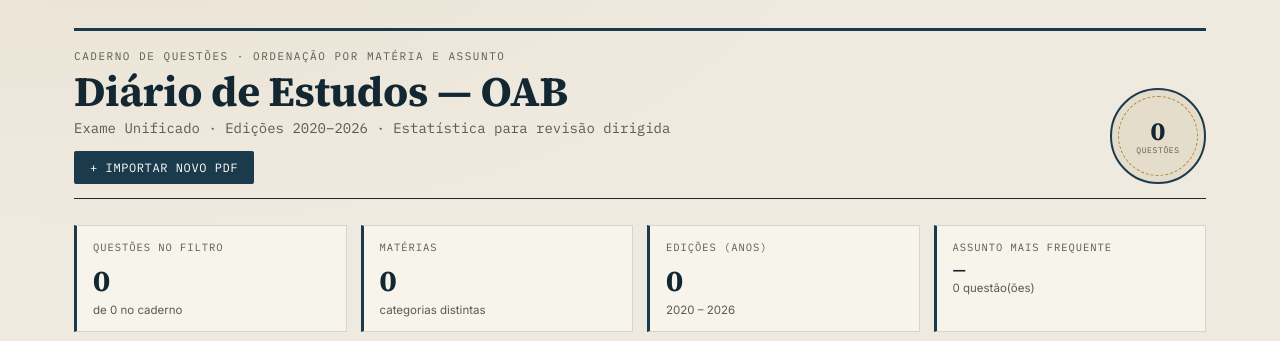
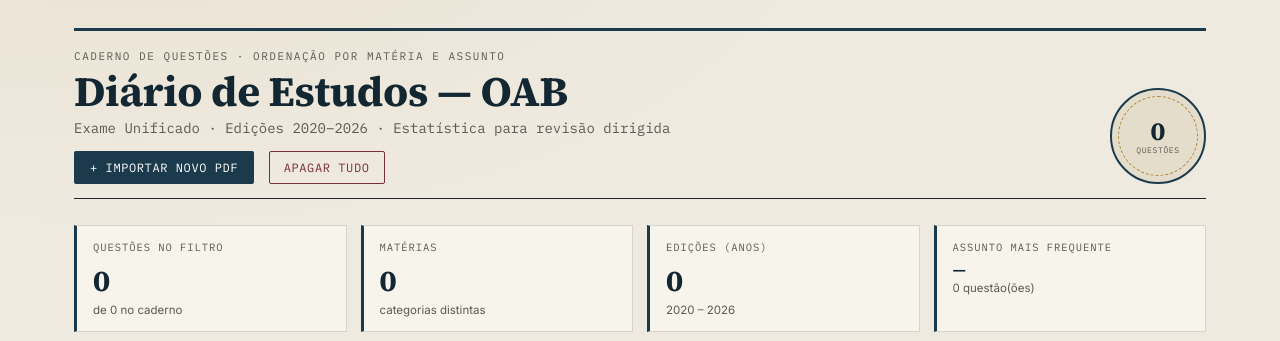
Before and after one commit to mavana1981-boop/OAB, a Flask app: page / in a window 1280 px wide. Shown: the top 341 px of the page. Run offline with Flask 3, Linux system fonts and the light colour scheme; data that the repository does not hold is empty; some libraries are stand-ins or nearby versions.

Commit message:
Update index.html

```diff
--- a/templates/index.html
+++ b/templates/index.html
@@ -81,6 +81,22 @@
     border-radius:2px;
   }
   .btn-import:hover{background:var(--navy-deep);}
+  .btn-danger-link{
+    display:inline-block;
+    margin-top:14px;
+    margin-left:10px;
+    font-family:'IBM Plex Mono',monospace;
+    font-size:12px;
+    letter-spacing:.05em;
+    text-transform:uppercase;
+    background:transparent;
+    color:var(--burgundy);
+    border:1px solid var(--burgundy);
+    text-decoration:none;
+    padding:8px 14px;
+    border-radius:2px;
+  }
+  .btn-danger-link:hover{background:var(--burgundy);color:#fff;}
   .seal{
     width:96px;height:96px;border-radius:50%;
     flex:0 0 auto;
@@ -358,6 +374,7 @@
       <h1>Diário de Estudos — OAB</h1>
       <div class="subhead">Exame Unificado · Edições 2020–2026 · Estatística para revisão dirigida</div>
       <a class="btn-import" href="{{ url_for('importar_form') }}">+ Importar novo PDF</a>
+      <a class="btn-danger-link" href="{{ url_for('apagar_form') }}">Apagar tudo</a>
     </div>
     <div class="seal">
       <div class="seal-inner">
```
